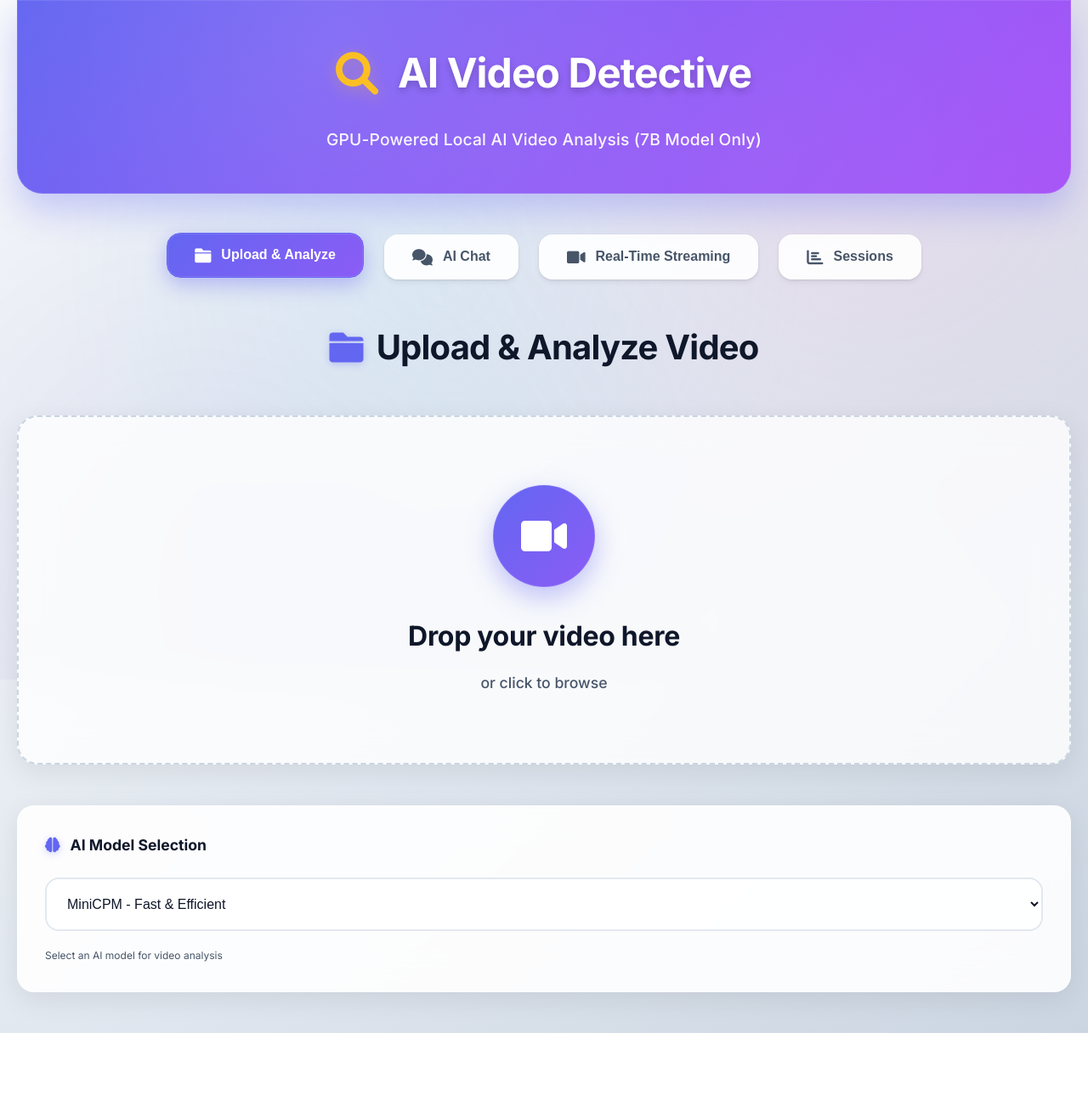
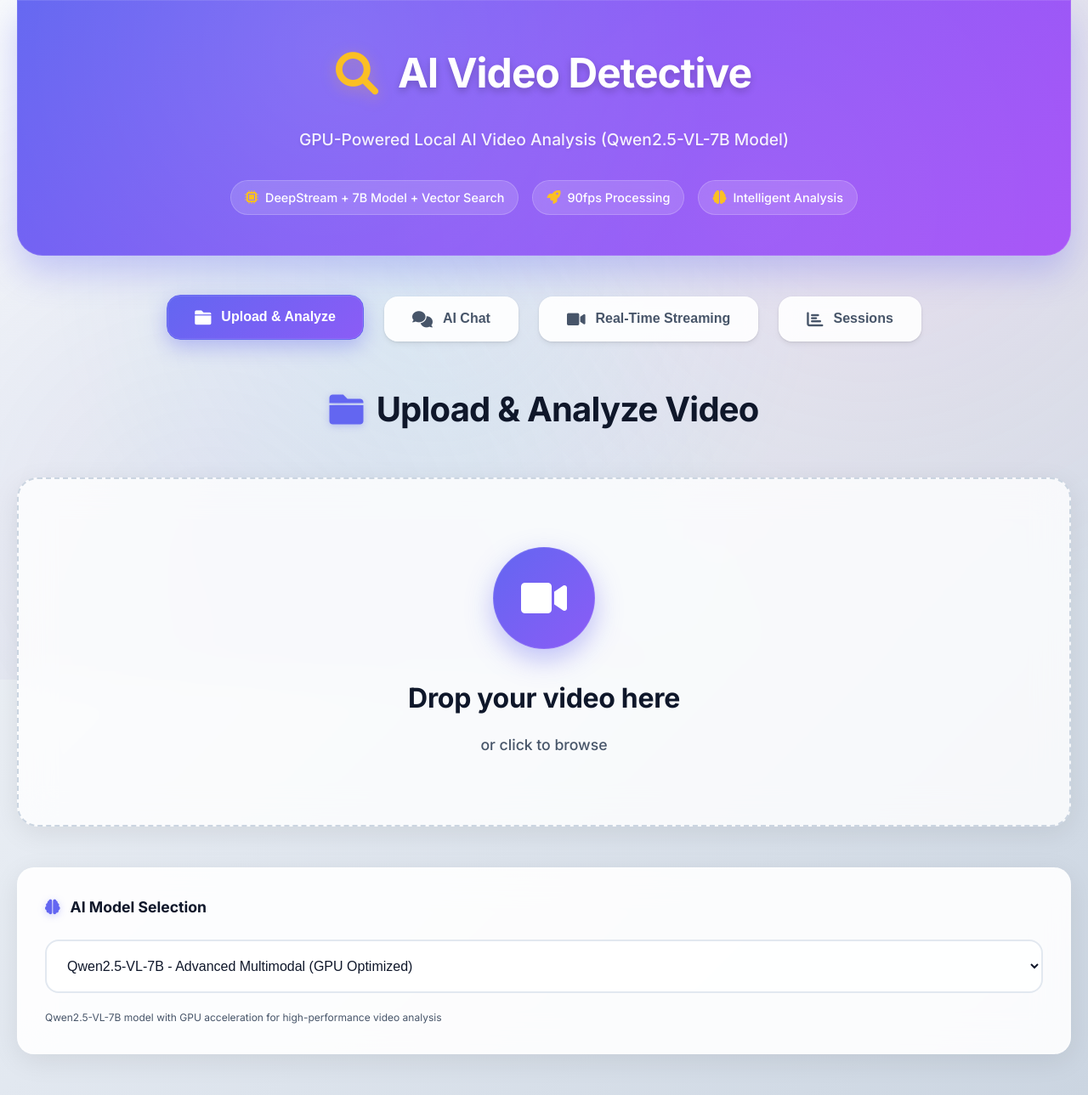
Before and after one commit to bardock-2393/Mantra-R-2, a Flask app: page / in a window 1280 px wide. Shown: the whole page at 85% size. Before the commit the page ends 1216 px from the top, so only its background shows below. Run offline with Flask 3, Linux system fonts and the light colour scheme; some libraries are stand-ins or nearby versions.

Commit message:
Refactor video analysis process to utilize hybrid analysis service
- Integrated the `hybrid_analysis_service` into the `analyze_video` route, replacing the previous comprehensive analysis method.
- Updated the analysis type to default to 'hybrid' and adjusted related logic for improved performance and accuracy.
- Enhanced error handling and logging for hybrid analysis operations.
- Improved UI elements in `style.css` and `index.html` to reflect new analysis capabilities and provide a better user experience.
- Added new JavaScript functions to display analysis results and enable chat functionality post-analysis.

These changes collectively enhance the application's video analysis capabilities, ensuring a more efficient and user-friendly experience.

Signed-off-by: Deep santoshwar <deepsantoshwar7@gmail.com>

```diff
--- a/routes/main_routes.py
+++ b/routes/main_routes.py
@@ -18,6 +18,7 @@ from services.vector_search_service import vector_search_service
 from utils.video_utils import extract_video_metadata, create_evidence_for_timestamps
 from utils.text_utils import extract_timestamps_from_text, extract_timestamp_ranges_from_text
 from analysis_templates import ANALYSIS_TEMPLATES
+from services.hybrid_analysis_service import hybrid_analysis_service
 
 # Create Blueprint
 main_bp = Blueprint('main', __name__)
@@ -129,10 +130,10 @@ def upload_video():
 
 @main_bp.route('/analyze', methods=['POST'])
 def analyze_video():
-    """Analyze uploaded video"""
+    """Analyze uploaded video using hybrid analysis service"""
     try:
         data = request.get_json()
-        analysis_type = data.get('analysis_type', 'comprehensive_analysis')
+        analysis_type = data.get('analysis_type', 'hybrid')
         user_focus = data.get('user_focus', 'Analyze this video comprehensively')
 
         session_id = session.get('session_id')
@@ -155,8 +156,7 @@ def analyze_video():
         if not os.path.exists(video_path):
             return jsonify({'success': False, 'error': 'Video file not found'})
 
-        # Perform analysis using model manager
-        from services.model_manager import model_manager
+        # Perform analysis using hybrid analysis service
         import asyncio
         try:
             # Get or create event loop
@@ -166,77 +166,64 @@ def analyze_video():
                 loop = asyncio.new_event_loop()
                 asyncio.set_event_loop(loop)
 
-            # Run the async function
-            analysis_result = loop.run_until_complete(model_manager.analyze_video(video_path, analysis_type, user_focus))
+            # Run the async hybrid analysis
+            analysis_result = loop.run_until_complete(
+                hybrid_analysis_service.analyze_video_hybrid(video_path, analysis_type)
+            )
+
+            if 'error' in analysis_result:
+                return jsonify({'success': False, 'error': analysis_result['error']})
+
+            # Extract video metadata to validate timestamps
+            video_metadata = extract_video_metadata(video_path)
+            video_duration = video_metadata.get('duration', 0) if video_metadata else 0
+
+            print(f"🎯 Video duration: {video_duration:.2f} seconds")
+
+            # Extract timestamps from the analysis result
+            timestamps = []
+            if 'qwen_results' in analysis_result and 'content_analysis' in analysis_result['qwen_results']:
+                content = analysis_result['qwen_results']['content_analysis']
+                if isinstance(content, str):
+                    timestamps = extract_timestamps_from_text(content)
+                    print(f"🎯 Extracted timestamps: {timestamps}")
+
+            # Clean and deduplicate timestamps
+            from utils.text_utils import clean_and_deduplicate_timestamps, aggressive_timestamp_validation
+            timestamps = clean_and_deduplicate_timestamps(timestamps)
+            print(f"🎯 Cleaned timestamps: {timestamps}")
+
+            # Filter timestamps to only include those within video duration
+            if video_duration > 0:
+                timestamps = aggressive_timestamp_validation(timestamps, video_duration)
+                print(f"🎯 Final valid timestamps: {timestamps}")
+
+            evidence = []
+
+            if timestamps:
+                # Create evidence for valid timestamps
+                evidence = create_evidence_for_timestamps(timestamps, video_path, session_id, Config.UPLOAD_FOLDER)
+                print(f"🎯 Created evidence: {len(evidence)} items")
+
+            # Return hybrid analysis results
+            return jsonify({
+                'success': True,
+                'session_id': analysis_result.get('session_id'),
+                'analysis_type': analysis_type,
+                'analysis_result': analysis_result.get('combined_results', {}),
+                'performance_metrics': analysis_result.get('performance_metrics', {}),
+                'evidence': evidence,
+                'timestamps': timestamps,
+                'message': 'Hybrid analysis completed successfully'
+            })
+
         except Exception as e:
-            print(f"Error in video analysis: {e}")
+            print(f"Error in hybrid video analysis: {e}")
             return jsonify({'success': False, 'error': f'Analysis failed: {str(e)}'})
 
-        # Extract video metadata to validate timestamps
-        video_metadata = extract_video_metadata(video_path)
-        video_duration = video_metadata.get('duration', 0) if video_metadata else 0
-
-        print(f"🎯 Video duration: {video_duration:.2f} seconds")
-
-        # Extract timestamps and capture screenshots automatically
-        timestamps = extract_timestamps_from_text(analysis_result)
-        print(f"🎯 Raw extracted timestamps: {timestamps}")
-
-        # Clean and deduplicate timestamps
-        from utils.text_utils import clean_and_deduplicate_timestamps, aggressive_timestamp_validation
-        timestamps = clean_and_deduplicate_timestamps(timestamps)
-        print(f"🎯 Cleaned timestamps: {timestamps}")
-
-        # Filter timestamps to only include those within video duration
-        if video_duration > 0:
-            # Use aggressive validation to completely remove out-of-bounds timestamps
-            timestamps = aggressive_timestamp_validation(timestamps, video_duration)
-            print(f"🎯 Final valid timestamps: {timestamps}")
-        else:
-            print("⚠️ Warning: Could not determine video duration, using all extracted timestamps")
-
-        evidence = []
-
-        if timestamps:
-            # Create evidence (screenshots or video clips) based on timeframe length
-            evidence = create_evidence_for_timestamps(timestamps, video_path, session_id, Config.UPLOAD_FOLDER)
-
-        # Store analysis results and evidence in session
-        analysis_data = {
-            'analysis_result': analysis_result,
-            'analysis_type': analysis_type,
-            'user_focus': user_focus,
-            'timestamps_found': timestamps,
-            'evidence': evidence,
-            'analysis_time': datetime.now().isoformat(),
-            'video_duration': video_duration,
-            'video_metadata': video_metadata
-        }
-
-        # Update session data
-        session_data.update(analysis_data)
-        store_session_data(session_id, session_data)
-
-        # Create vector embeddings for semantic search
-        try:
-            vector_search_service.create_embeddings(session_id, analysis_data)
-            print(f"✅ Vector embeddings created for session {session_id}")
-        except Exception as e:
-            print(f"⚠️ Warning: Could not create vector embeddings: {e}")
-
-        return jsonify({
-            'success': True,
-            'analysis': analysis_result,
-            'timestamps': timestamps,
-            'evidence': evidence,
-            'evidence_count': len(evidence),
-            'video_duration': video_duration,
-            'vector_search_available': True
-        })
-
     except Exception as e:
-        print(f"Analysis error: {e}")
-        return jsonify({'success': False, 'error': str(e)})
+        print(f"Error in analyze_video: {e}")
+        return jsonify({'success': False, 'error': f'Analysis failed: {str(e)}'})
 
 @main_bp.route('/screenshot/<filename>')
 def get_screenshot(filename):
--- a/static/css/style.css
+++ b/static/css/style.css
@@ -100,9 +100,43 @@ body::before {
 
 .subtitle {
     font-size: 1.2rem;
-    opacity: 0.95;
     font-weight: 500;
-    letter-spacing: 0.01em;
+    margin-bottom: 2rem;
+    opacity: 0.9;
+    text-shadow: 0 2px 4px rgba(0, 0, 0, 0.1);
+}
+
+.system-info {
+    display: flex;
+    justify-content: center;
+    gap: 1rem;
+    flex-wrap: wrap;
+    margin-top: 1rem;
+}
+
+.info-badge {
+    display: inline-flex;
+    align-items: center;
+    gap: 0.5rem;
+    padding: 0.5rem 1rem;
+    background: rgba(255, 255, 255, 0.15);
+    border: 1px solid rgba(255, 255, 255, 0.2);
+    border-radius: 25px;
+    font-size: 0.9rem;
+    font-weight: 500;
+    backdrop-filter: blur(10px);
+    transition: all 0.3s ease;
+}
+
+.info-badge:hover {
+    background: rgba(255, 255, 255, 0.25);
+    transform: translateY(-2px);
+    box-shadow: 0 8px 25px rgba(0, 0, 0, 0.15);
+}
+
+.info-badge i {
+    font-size: 1rem;
+    color: #fbbf24;
 }
 
 @keyframes pulse {
--- a/static/js/app.js
+++ b/static/js/app.js
@@ -233,6 +233,7 @@ class VideoDetective {
 
         try {
             this.showProgress();
+            console.log('📤 Uploading file:', file.name);
 
             const response = await fetch('/upload', {
                 method: 'POST',
@@ -240,19 +241,33 @@ class VideoDetective {
             });
 
             const result = await response.json();
+            console.log('📥 Upload response:', result);
 
             if (result.success) {
                 this.hideProgress();
-                this.showFileInfo(file, result.filename, result.file_size);
-                this.showCleanupButton();
-                this.analyzeVideo();
+                this.showSuccess(`✅ ${result.message}`);
+
+                // Store the uploaded file info
+                this.uploadedFileInfo = {
+                    filename: result.filename,
+                    originalName: file.name,
+                    isDefaultVideo: result.is_default_video
+                };
+
+                console.log('📁 File uploaded successfully:', this.uploadedFileInfo);
+
+                // Show analysis options
+                this.showAnalysisOptions();
+
             } else {
                 this.hideProgress();
                 this.showError(result.error || 'Upload failed');
+                console.error('❌ Upload failed:', result);
             }
         } catch (error) {
             this.hideProgress();
             this.showError('Upload failed: ' + error.message);
+            console.error('❌ Upload error:', error);
         }
     }
 
@@ -293,67 +308,56 @@ class VideoDetective {
 
     async analyzeVideo() {
         try {
-            console.log('🔍 Starting video analysis...');
-            this.showLoadingModal('Analyzing Video');
-
+            console.log('🔍 Starting hybrid video analysis...');
+            this.showLoadingModal('Starting Hybrid Analysis (DeepStream + 7B Model)');
+
+            // Get analysis options
+            const analysisType = document.getElementById('analysisType')?.value || 'hybrid';
+            const userFocus = document.getElementById('userFocus')?.value || '';
+            const processingMode = document.getElementById('processingMode')?.value || 'standard';
+
+            const analysisData = {
+                analysis_type: analysisType,
+                user_focus: userFocus,
+                processing_mode: processingMode
+            };
+
+            console.log('📊 Analysis data:', analysisData);
+
+            // Use the analyze endpoint (which internally uses hybrid analysis)
             const response = await fetch('/analyze', {
                 method: 'POST',
                 headers: {
-                    'Content-Type': 'application/json'
+                    'Content-Type': 'application/json',
                 },
-                body: JSON.stringify({
-                    analysis_type: 'comprehensive_analysis',
-                    user_focus: 'Analyze this video comprehensively for all important events and observations'
-                })
+                body: JSON.stringify(analysisData)
             });
 
             const result = await response.json();
-            console.log('📊 Analysis response:', result);
-
-            this.hideLoadingModal();
 
             if (result.success) {
-                console.log('✅ Analysis successful, showing chat interface...');
-                this.analysisComplete = true;
-                this.showChatInterface();
-
-                // Show analysis completion message with evidence if available
-                let completionMessage = '🎯 **Video Analysis Complete!**\n\nI\'ve thoroughly analyzed your video and captured key insights. Here\'s what I found:';
-
-                if (result.evidence && result.evidence.length > 0) {
-                    const screenshotCount = result.evidence.filter(e => e.type === 'screenshot').length;
-                    const videoCount = result.evidence.filter(e => e.type === 'video_clip').length;
-
-                    let evidenceText = '';
-                    if (screenshotCount > 0 && videoCount > 0) {
-                        evidenceText = `📸 **Visual Evidence**: I've captured ${screenshotCount} screenshots and ${videoCount} video clips at key moments.`;
-                    } else if (screenshotCount > 0) {
-                        evidenceText = `📸 **Visual Evidence**: I've captured ${screenshotCount} screenshots at key timestamps.`;
-                    } else if (videoCount > 0) {
-                        evidenceText = `🎥 **Visual Evidence**: I've captured ${videoCount} video clips at key moments.`;
-                    }
-                    completionMessage += `\n\n${evidenceText}`;
-                }
-
-                completionMessage += '\n\n**Ask me anything about the video content!** I can provide detailed insights about specific moments, events, objects, or any aspect you\'re interested in.';
-
-                // Add completion message with typing effect
-                this.addChatMessageWithTyping('ai', completionMessage);
-
-                // Display evidence if available (after message appears)
-                if (result.evidence && result.evidence.length > 0) {
-                    setTimeout(() => {
-                        this.displayEvidence(result.evidence);
-                    }, 800); // Wait for fade-in effect to complete + buffer
-                }
+                this.hideLoadingModal();
+                this.showSuccess(`✅ Hybrid analysis completed successfully!`);
+                console.log('🎉 Analysis results:', result);
+
+                // Store session ID for future use
+                this.currentSessionId = result.session_id;
+
+                // Show analysis results
+                this.showAnalysisResults(result);
+
+                // Enable chat functionality
+                this.enableChat();
+
             } else {
-                console.error('❌ Analysis failed:', result.error);
+                this.hideLoadingModal();
                 this.showError(result.error || 'Analysis failed');
+                console.error('❌ Analysis failed:', result);
             }
         } catch (error) {
-            console.error('❌ Analysis error:', error);
             this.hideLoadingModal();
             this.showError('Analysis failed: ' + error.message);
+            console.error('❌ Analysis error:', error);
         }
     }
 
@@ -814,31 +818,26 @@ class VideoDetective {
     }
 
     showSuccess(message) {
+        // Create a success notification
         const notification = document.createElement('div');
-        notification.style.cssText = `
-            position: fixed;
-            top: 20px;
-            right: 20px;
-            background: #10b981;
-            color: white;
-            padding: 1rem 1.5rem;
-            border-radius: 8px;
-            box-shadow: 0 4px 12px rgba(0, 0, 0, 0.15);
-            z-index: 3000;
-            font-weight: 500;
-            max-width: 300px;
-            animation: slideInRight 0.3s ease;
+        notification.className = 'notification success';
+        notification.innerHTML = `
+            <i class="fas fa-check-circle"></i>
+            <span>${message}</span>
+            <button onclick="this.parentElement.remove()">
+                <i class="fas fa-times"></i>
+            </button>
         `;
-        notification.textContent = message;
-
+
+        // Add to page
         document.body.appendChild(notification);
 
+        // Auto-remove after 5 seconds
         setTimeout(() => {
-            notification.style.animation = 'slideOutRight 0.3s ease';
-            setTimeout(() => {
-                document.body.removeChild(notification);
-            }, 300);
-        }, 3000);
+            if (notification.parentElement) {
+                notification.remove();
+            }
+        }, 5000);
     }
 
     async checkSessionStatus() {
@@ -1475,6 +1474,71 @@ class VideoDetective {
 
         sessionsList.innerHTML = sessionsHtml;
     }
+
+    showAnalysisResults(result) {
+        // Create a results display section
+        const resultsSection = document.createElement('div');
+        resultsSection.className = 'analysis-results';
+        resultsSection.innerHTML = `
+            <div class="results-header">
+                <h3><i class="fas fa-chart-line"></i> Analysis Results</h3>
+                <p>Hybrid analysis completed successfully</p>
+            </div>
+            <div class="results-content">
+                <div class="result-item">
+                    <i class="fas fa-clock"></i>
+                    <span>Processing Time: ${result.performance_metrics?.total_processing_time?.toFixed(2) || 'N/A'} seconds</span>
+                </div>
+                <div class="result-item">
+                    <i class="fas fa-film"></i>
+                    <span>Frames Processed: ${result.performance_metrics?.frames_processed || 'N/A'}</span>
+                </div>
+                <div class="result-item">
+                    <i class="fas fa-microchip"></i>
+                    <span>Processing Speed: ${result.performance_metrics?.deepstream_fps?.toFixed(1) || 'N/A'} FPS</span>
+                </div>
+                <div class="result-item">
+                    <i class="fas fa-id-card"></i>
+                    <span>Session ID: ${result.session_id || 'N/A'}</span>
+                </div>
+            </div>
+            <div class="results-actions">
+                <button class="btn primary" onclick="this.parentElement.parentElement.remove()">
+                    <i class="fas fa-check"></i>
+                    Got it!
+                </button>
+            </div>
+        `;
+
+        // Insert after the analysis options
+        const analysisOptions = document.getElementById('analysisOptions');
+        if (analysisOptions) {
+            analysisOptions.parentNode.insertBefore(resultsSection, analysisOptions.nextSibling);
+        }
+
+        // Scroll to results
+        resultsSection.scrollIntoView({ behavior: 'smooth', block: 'center' });
+    }
+
+    enableChat() {
+        // Enable the chat section
+        const chatSection = document.getElementById('chat');
+        if (chatSection) {
+            // Switch to chat tab
+            const chatTab = document.querySelector('[data-section="chat"]');
+            if (chatTab) {
+                chatTab.click();
+            }
+        }
+    }
+
+    showAnalysisOptions() {
+        const analysisOptions = document.getElementById('analysisOptions');
+        if (analysisOptions) {
+            analysisOptions.style.display = 'block';
+            analysisOptions.scrollIntoView({ behavior: 'smooth', block: 'center' });
+        }
+    }
 }
 
 // Add CSS animations
--- a/templates/index.html
+++ b/templates/index.html
@@ -17,7 +17,21 @@
                     <i class="fas fa-search"></i>
                     <h1>AI Video Detective</h1>
                 </div>
-                <p class="subtitle">GPU-Powered Local AI Video Analysis (7B Model Only)</p>
+                <p class="subtitle">GPU-Powered Local AI Video Analysis (Qwen2.5-VL-7B Model)</p>
+                <div class="system-info">
+                    <span class="info-badge">
+                        <i class="fas fa-microchip"></i>
+                        DeepStream + 7B Model + Vector Search
+                    </span>
+                    <span class="info-badge">
+                        <i class="fas fa-rocket"></i>
+                        90fps Processing
+                    </span>
+                    <span class="info-badge">
+                        <i class="fas fa-brain"></i>
+                        Intelligent Analysis
+                    </span>
+                </div>
             </div>
         </header>
 
@@ -67,12 +81,10 @@
                         AI Model Selection
                     </label>
                     <select id="modelSelect" class="model-select">
-                        <option value="minicpm">MiniCPM - Fast & Efficient</option>
-                        <option value="qwen25vl">Qwen2.5-VL - Advanced Multimodal</option>
-                        <option value="qwen25vl_32b">Qwen2.5-VL 32B - High Performance</option>
+                        <option value="qwen25vl" selected>Qwen2.5-VL-7B - Advanced Multimodal (GPU Optimized)</option>
                     </select>
                     <div class="model-info" id="modelInfo">
-                        <small>Select an AI model for video analysis</small>
+                        <small>Qwen2.5-VL-7B model with GPU acceleration for high-performance video analysis</small>
                     </div>
                 </div>
 
@@ -131,20 +143,28 @@
                     <div class="option-group">
                         <label>Analysis Type:</label>
                         <select id="analysisType">
-                            <option value="content">Content Analysis</option>
-                            <option value="objects">Object Detection</option>
-                            <option value="actions">Action Recognition</option>
+                            <option value="hybrid" selected>Hybrid Analysis (DeepStream + 7B Model)</option>
+                            <option value="content">Content Understanding</option>
+                            <option value="objects">Object Detection & Tracking</option>
+                            <option value="motion">Motion Analysis</option>
                             <option value="scenes">Scene Analysis</option>
-                            <option value="narrative">Narrative Analysis</option>
                         </select>
                     </div>
                     <div class="option-group">
                         <label>Focus Area:</label>
-                        <input type="text" id="userFocus" placeholder="What should I focus on? (optional)">
+                        <input type="text" id="userFocus" placeholder="What should I focus on? (e.g., security events, sports highlights, etc.)">
+                    </div>
+                    <div class="option-group">
+                        <label>Processing Mode:</label>
+                        <select id="processingMode">
+                            <option value="standard" selected>Standard (Balanced speed/accuracy)</option>
+                            <option value="fast">Fast (Lower accuracy, higher speed)</option>
+                            <option value="accurate">Accurate (Higher accuracy, lower speed)</option>
+                        </select>
                     </div>
                     <button class="analyze-btn" onclick="analyzeVideo()">
                         <i class="fas fa-search"></i>
-                        Analyze Video
+                        Start Hybrid Analysis
                     </button>
                 </div>
             </section>
```
Also changed, not shown: other parts of static/css/style.css (+127 -4 lines), QUICK_START_GUIDE.md (added, +157 -0 lines).
